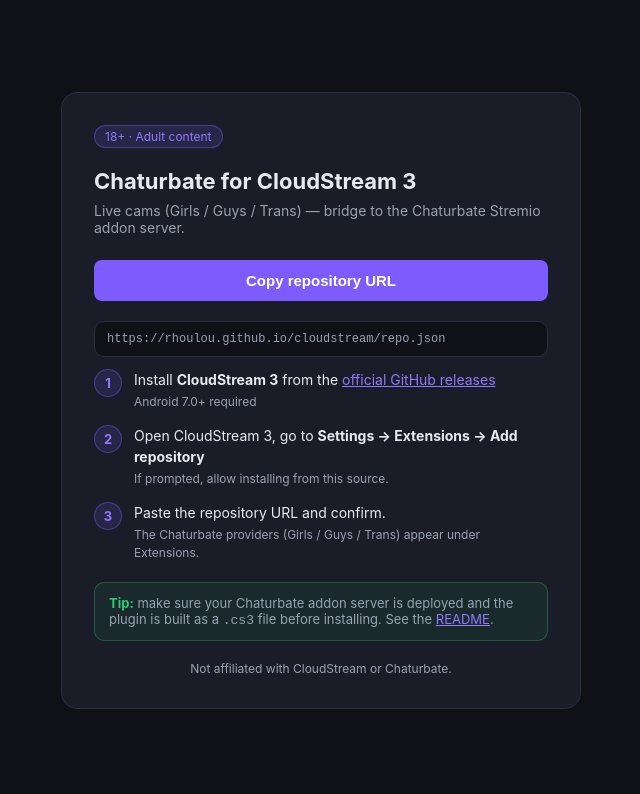
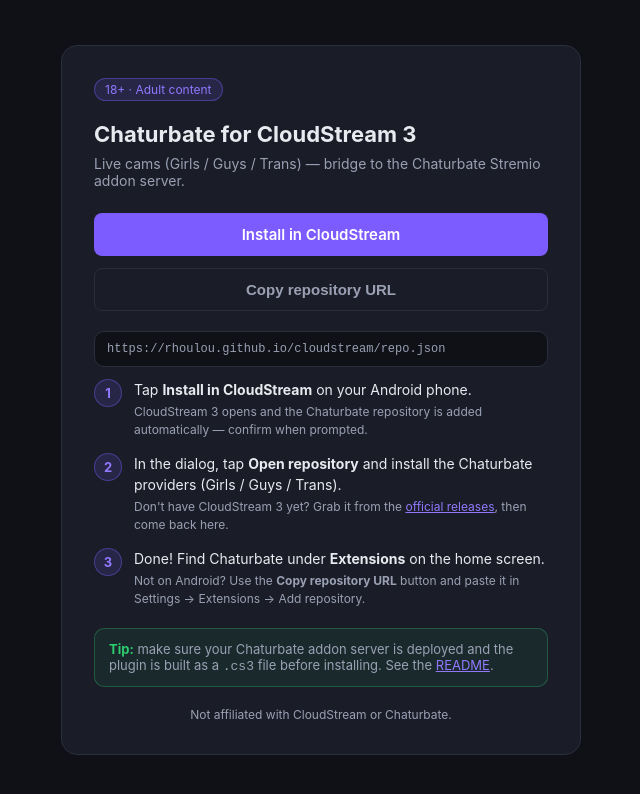
Before and after one commit to rhoulou/TotalGirls, a plain HTML site: page index.html in a window 1280 px wide. Shown: the whole page, without its empty margins (319-959 px from the left). Drawn offline with Linux system fonts and the light colour scheme.

Commit message:
One-click install: cloudstreamrepo deep link button

```diff
--- a/index.html
+++ b/index.html
@@ -81,8 +81,18 @@
             width: 100%;
             padding: 12px;
             font-size: 15px;
+            margin-bottom: 12px;
+        }
+        .btn-secondary {
+            width: 100%;
+            padding: 12px;
+            font-size: 15px;
             margin-bottom: 20px;
+            background: transparent;
+            border: 1px solid var(--border);
+            color: var(--muted);
         }
+        .btn-secondary:hover { color: var(--text); border-color: var(--accent); }
         ol {
             list-style: none;
             counter-reset: step;
@@ -129,7 +139,10 @@
         <h1>Chaturbate for CloudStream 3</h1>
         <p class="sub">Live cams (Girls / Guys / Trans) — bridge to the Chaturbate Stremio addon server.</p>
 
-        <button class="btn-full" id="installBtn">Copy repository URL</button>
+        <a id="installBtn" class="btn-full" style="display:block;text-align:center;text-decoration:none;color:#fff;background:var(--accent);border-radius:8px;font-weight:600;transition:background .15s" href="cloudstreamrepo://rhoulou.github.io/cloudstream/repo.json">
+            Install in CloudStream
+        </a>
+        <button class="btn-secondary" id="copyBtn">Copy repository URL</button>
         <div class="url-box">
             <code id="repoUrl">https://rhoulou.github.io/cloudstream/repo.json</code>
         </div>
@@ -137,21 +150,20 @@
         <ol>
             <li>
                 <p>
-                    Install <b>CloudStream 3</b> from the
-                    <a href="https://github.com/recloudstream/cloudstream/releases" style="color:var(--accent-hover)">official GitHub releases</a>
-                    <small>Android 7.0+ required</small>
+                    Tap <b>Install in CloudStream</b> on your Android phone.
+                    <small>CloudStream 3 opens and the Chaturbate repository is added automatically &mdash; confirm when prompted.</small>
                 </p>
             </li>
             <li>
                 <p>
-                    Open CloudStream 3, go to <b>Settings &rarr; Extensions &rarr; Add repository</b>
-                    <small>If prompted, allow installing from this source.</small>
+                    In the dialog, tap <b>Open repository</b> and install the Chaturbate providers (Girls / Guys / Trans).
+                    <small>Don't have CloudStream 3 yet? Grab it from the <a href="https://github.com/recloudstream/cloudstream/releases" style="color:var(--accent-hover)">official releases</a>, then come back here.</small>
                 </p>
             </li>
             <li>
                 <p>
-                    Paste the repository URL and confirm.
-                    <small>The Chaturbate providers (Girls / Guys / Trans) appear under Extensions.</small>
+                    Done! Find Chaturbate under <b>Extensions</b> on the home screen.
+                    <small>Not on Android? Use the <b>Copy repository URL</b> button and paste it in Settings &rarr; Extensions &rarr; Add repository.</small>
                 </p>
             </li>
         </ol>
@@ -167,7 +179,7 @@
     </div>
 
     <script>
-        const btn = document.getElementById('installBtn');
+        const btn = document.getElementById('copyBtn');
         const url = document.getElementById('repoUrl').textContent.trim();
         btn.addEventListener('click', async () => {
             try {
```
